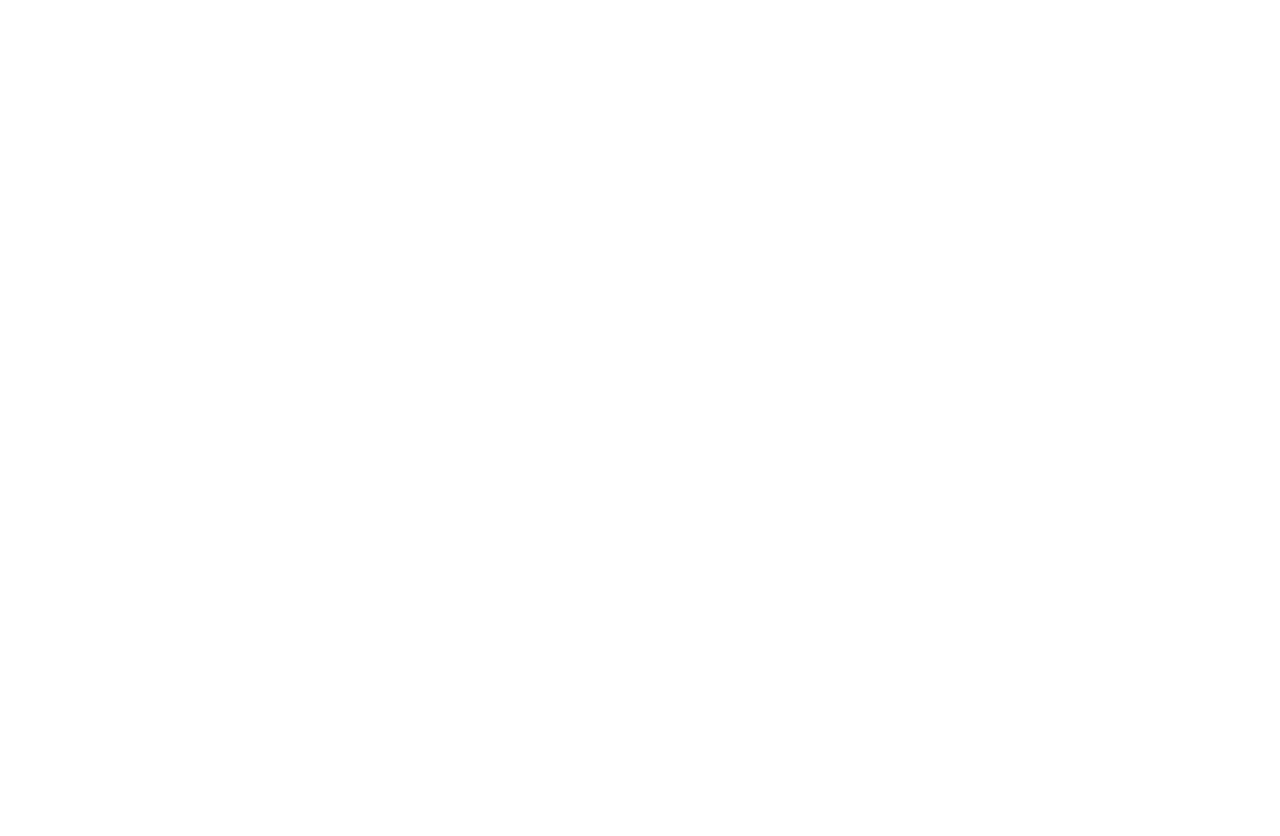
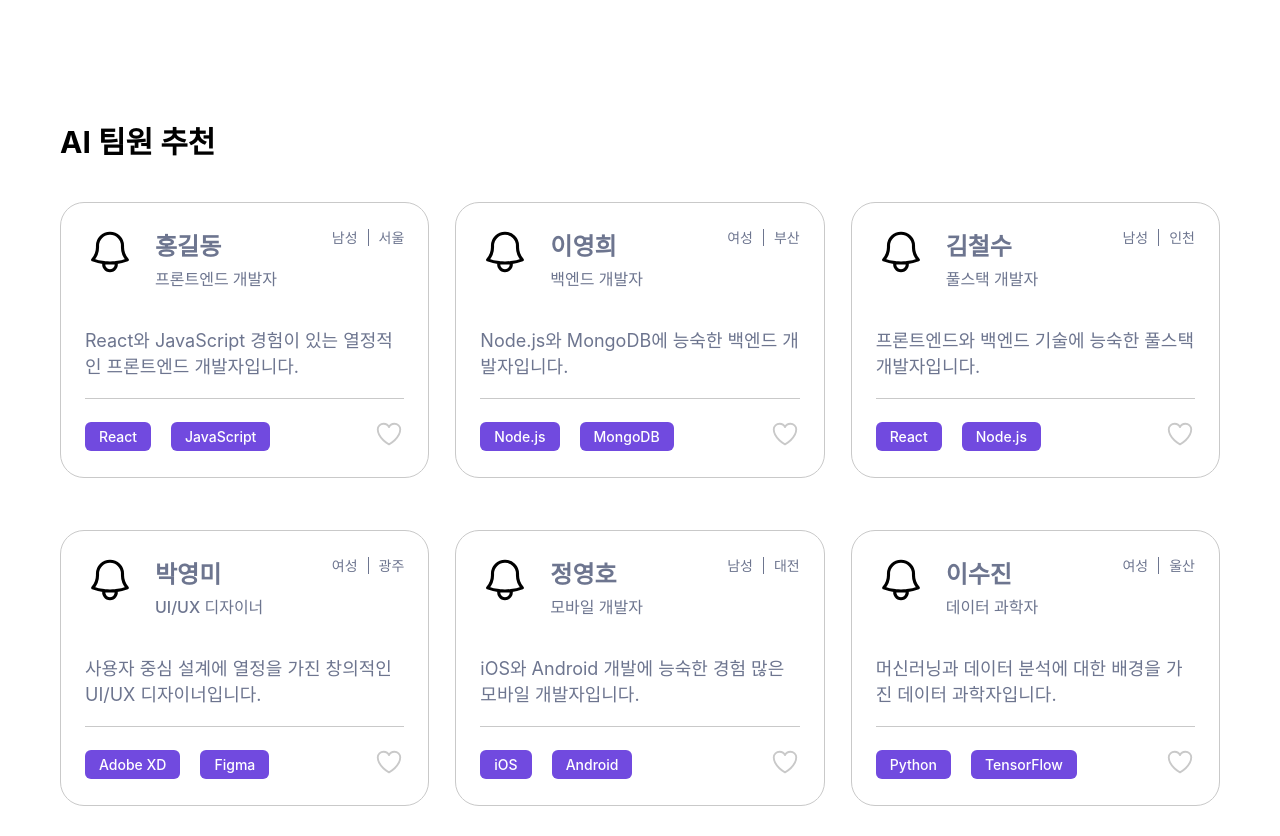
Before and after one commit to Alpha-e-Um/Frontend, a React (Create React App) app: page / in a window 1280 px wide. Shown: the part 1512-2348 px from the top of the page. Before the commit the page ends 1540 px from the top, so only its background shows below. Built offline with nearby package versions, Linux system fonts and the light colour scheme.

Commit message:
feature. 파일구조 변경, main에 팀원 추천 표시

```diff
--- /dev/null
+++ b/src/api/memberTestData.js
@@ -0,0 +1,67 @@
+const memberTestData = [
+  {
+    id: 1,
+    name: "홍길동",
+    position: "프론트엔드 개발자",
+    gender: "남성",
+    location: "서울",
+    introduction:
+      "React와 JavaScript 경험이 있는 열정적인 프론트엔드 개발자입니다.",
+    skill1: "React",
+    skill2: "JavaScript",
+  },
+  {
+    id: 2,
+    name: "이영희",
+    position: "백엔드 개발자",
+    gender: "여성",
+    location: "부산",
+    introduction: "Node.js와 MongoDB에 능숙한 백엔드 개발자입니다.",
+    skill1: "Node.js",
+    skill2: "MongoDB",
+  },
+  {
+    id: 3,
+    name: "김철수",
+    position: "풀스택 개발자",
+    gender: "남성",
+    location: "인천",
+    introduction: "프론트엔드와 백엔드 기술에 능숙한 풀스택 개발자입니다.",
+    skill1: "React",
+    skill2: "Node.js",
+  },
+  {
+    id: 4,
+    name: "박영미",
+    position: "UI/UX 디자이너",
+    gender: "여성",
+    location: "광주",
+    introduction:
+      "사용자 중심 설계에 열정을 가진 창의적인 UI/UX 디자이너입니다.",
+    skill1: "Adobe XD",
+    skill2: "Figma",
+  },
+  {
+    id: 5,
+    name: "정영호",
+    position: "모바일 개발자",
+    gender: "남성",
+    location: "대전",
+    introduction: "iOS와 Android 개발에 능숙한 경험 많은 모바일 개발자입니다.",
+    skill1: "iOS",
+    skill2: "Android",
+  },
+  {
+    id: 6,
+    name: "이수진",
+    position: "데이터 과학자",
+    gender: "여성",
+    location: "울산",
+    introduction:
+      "머신러닝과 데이터 분석에 대한 배경을 가진 데이터 과학자입니다.",
+    skill1: "Python",
+    skill2: "TensorFlow",
+  },
+];
+
+export default memberTestData;
--- a/src/components/MemberCard/memberCard.js
+++ b/src/components/Card/memberCard.js
@@ -27,6 +27,7 @@ const MemberCard = ({ data }) => {
             display: "flex",
             justifyContent: "space-between",
             width: "100%",
+            marginBottom: "30px",
           }}
         >
           <div style={{ display: "flex" }}>
@@ -41,25 +42,25 @@ const MemberCard = ({ data }) => {
                 marginLeft: "20px",
               }}
             >
-              <Title>QWE</Title>
-              <Position>QWE</Position>
+              <Title>{data.name}</Title>
+              <Position>{data.position}</Position>
             </div>
           </div>
           <div>
-            <TeamNameLabel>ASD</TeamNameLabel>
-            <LocationLabel>ASD</LocationLabel>
+            <TeamNameLabel>{data.gender}</TeamNameLabel>
+            <LocationLabel>{data.location}</LocationLabel>
           </div>
         </div>
       </div>
 
       <div style={{ textAlign: "left" }}>
-        <Description>ASD</Description>
+        <Description>{data.introduction}</Description>
       </div>
       <div />
       <InteractBox>
         <ButtonBox>
-          <StyledButton>ASD</StyledButton>
-          <StyledButton>ASD</StyledButton>
+          <StyledButton>{data.skill1}</StyledButton>
+          <StyledButton>{data.skill2}</StyledButton>
         </ButtonBox>
         <div>
           <LikeButton src="/icons/heart.svg" width={30} />
--- a/src/components/TeamCard/styles.js
+++ b/src/components/Card/styles.js
@@ -13,6 +13,13 @@ export const Title = styled.label`
   font-size: 24px;
   color: #6d758f;
   font-weight: 700;
+`;
+
+export const Position = styled.label`
+  font-size: 16px;
+  color: #6d758f;
+  font-weight: 500;
+  margin-top: 4px;
 `;
 
 export const StateLabel = styled.label`
--- /dev/null
+++ b/src/components/CardGrid/memberCardGrid.js
@@ -0,0 +1,19 @@
+import MemberCard from "../Card/memberCard";
+import { GridContainer, Title } from "./styles";
+
+const MemberCardGrid = (props) => {
+  return (
+    <div
+      style={{ display: "flex", flexDirection: "column", alignItems: "start" }}
+    >
+      <Title>AI 팀원 추천</Title>
+      <GridContainer>
+        {props.cardDatas.map((item) => (
+          <MemberCard key={item.id} data={item} />
+        ))}
+      </GridContainer>
+    </div>
+  );
+};
+
+export default MemberCardGrid;
--- a/src/components/TeamCardGrid/teamCardGrid.js
+++ b/src/components/CardGrid/teamCardGrid.js
@@ -1,4 +1,4 @@
-import TeamCard from "../TeamCard/teamCard";
+import TeamCard from "../Card/teamCard";
 import { GridContainer, Title } from "./styles";
 
 const TeamCardGrid = (props) => {
--- a/src/pages/Main/main.js
+++ b/src/pages/Main/main.js
@@ -2,9 +2,10 @@ import React from "react";
 import Navigation from "../../components/Navigation/navigation";
 import Introduce from "../../components/Introduce/introduce";
 import SubNavigation from "../../components/SubNavigation/subNavigation";
-import TeamCard from "../../components/TeamCard/teamCard";
-import TeamCardGrid from "../../components/TeamCardGrid/teamCardGrid";
+import TeamCardGrid from "../../components/CardGrid/teamCardGrid";
+import MemberCardGrid from "../../components/CardGrid/memberCardGrid";
 import teamTestData from "../../api/teamTestData";
+import memberTestData from "../../api/memberTestData";
 
 const Main = (props) => {
   return (
@@ -23,6 +24,9 @@ const Main = (props) => {
         <div style={{ marginTop: "80px" }}>
           <TeamCardGrid cardDatas={teamTestData} />
         </div>
+        <div style={{ marginTop: "120px" }}>
+          <MemberCardGrid cardDatas={memberTestData} />
+        </div>
       </div>
     </div>
   );
```
Also changed, not shown: src/components/MemberCard/styles.js (deleted, +0 -85 lines), src/api/q.txt (deleted), src/components/Card/teamCard.js (renamed from src/components/TeamCard/teamCard.js), src/components/CardGrid/styles.js (renamed from src/components/TeamCardGrid/styles.js).
